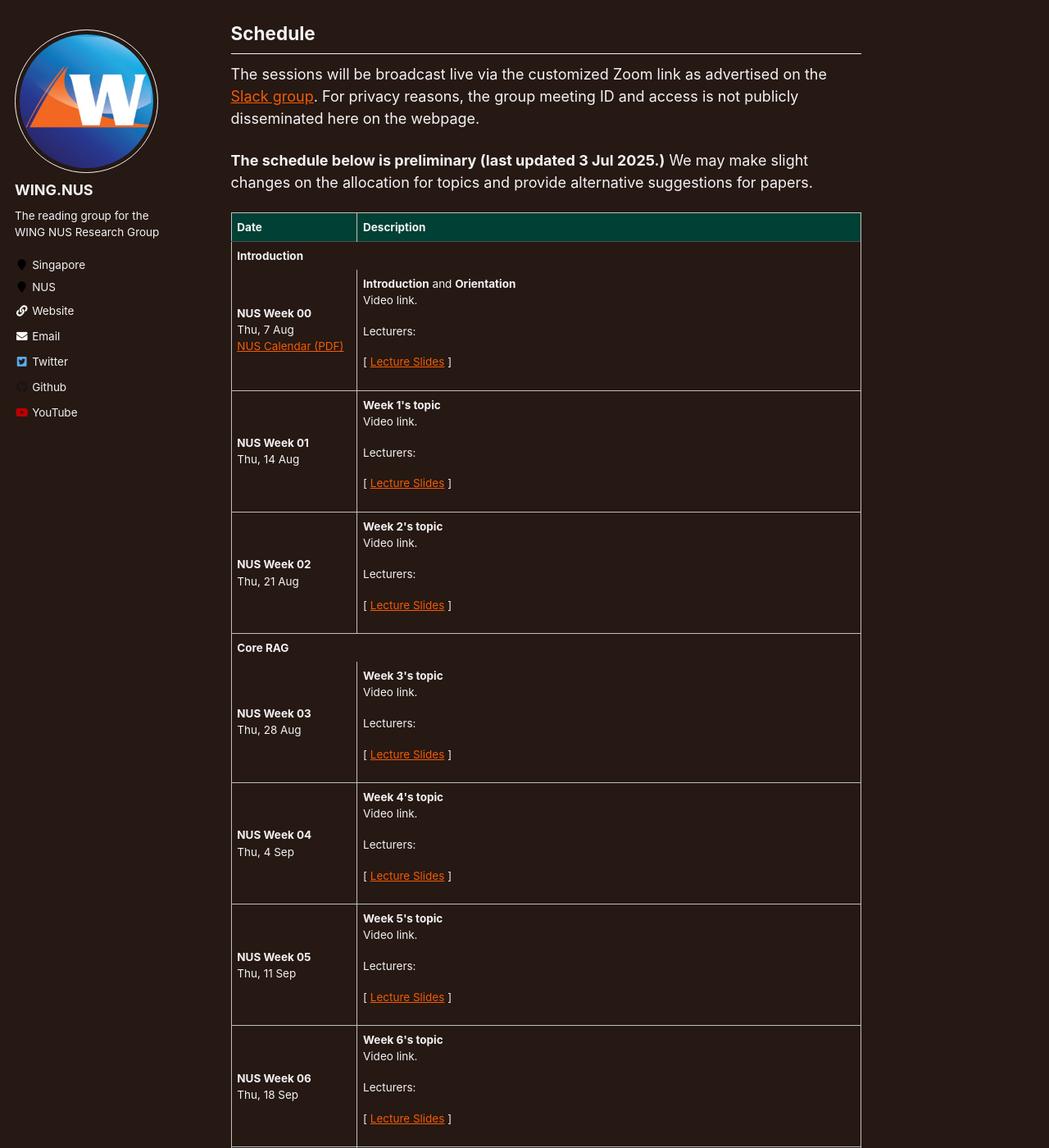
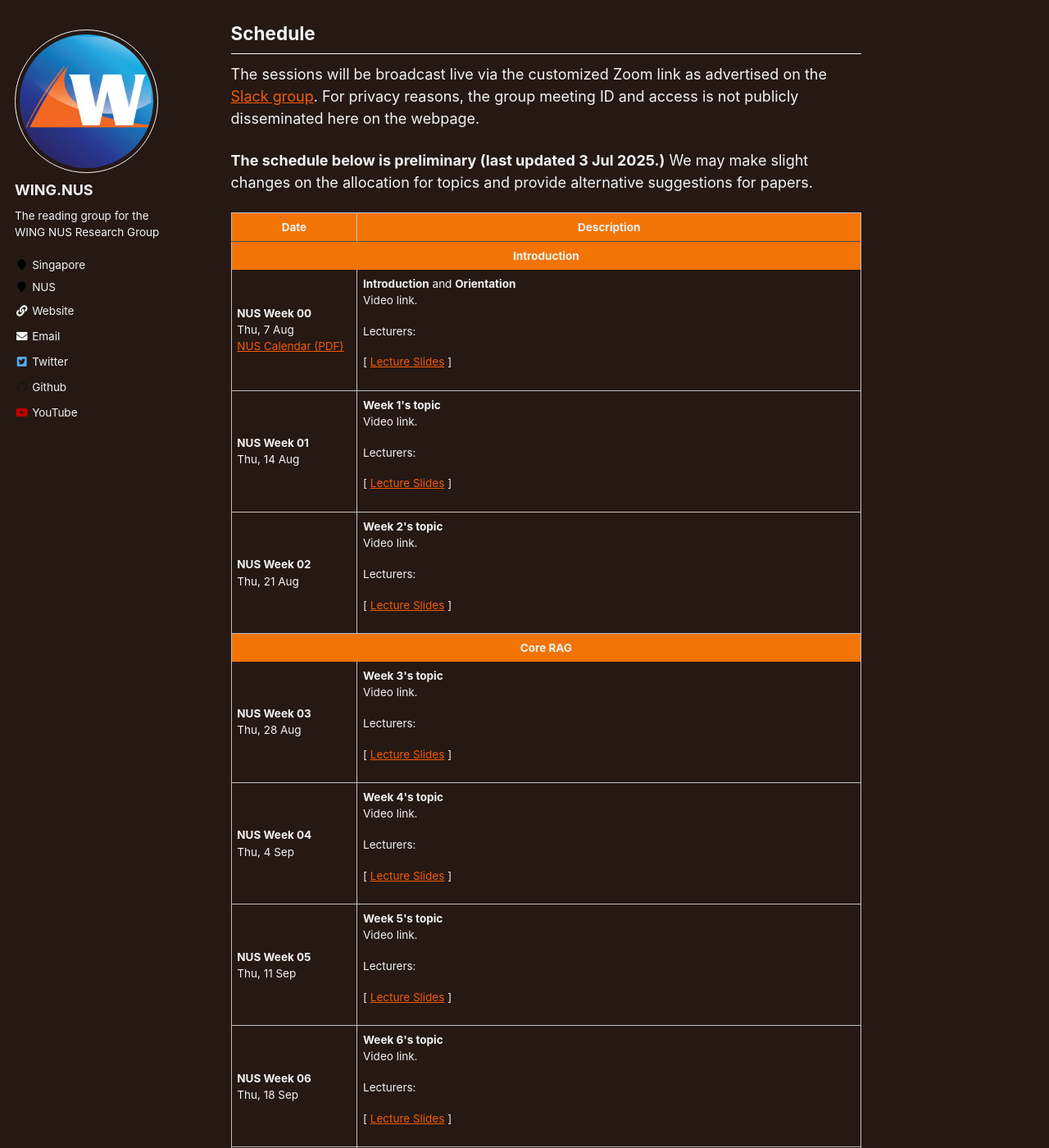
Before and after one commit to WING-NUS/cs6101, a Jekyll site: the page built from _pages/about.md, in a window 1280 px wide and 1400 px high, scrolled down 904 px. Shown: the whole window at 82% size. Built offline with Jekyll 4.4.1, drawn with Linux system fonts in a browser that asks for light colours.

Commit message:
change table formatting

```diff
--- a/_sass/_tables.scss
+++ b/_sass/_tables.scss
@@ -23,7 +23,8 @@ thead {
 th {
   padding: 0.5em;
   font-weight: bold;
-  text-align: left;
+  text-align: center;
+  background-color: $success-color;
   border-right: 1px solid $light-gray;
 }
 
```
